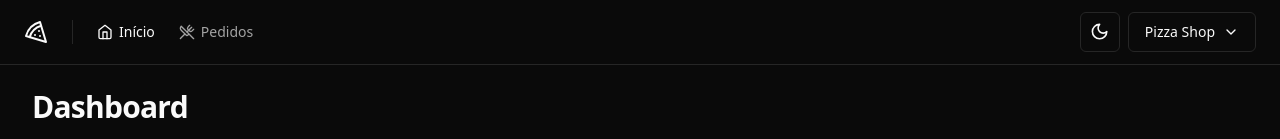
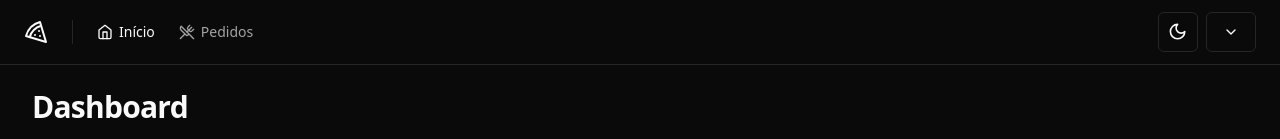
Before and after one commit to luiz21goncalves/ignite-pizzashop-web, a React (Vite) app: page / in a window 1280 px wide. Shown: the top 139 px of the page. Built offline with nearby package versions, Linux system fonts and the light colour scheme; no server answers.

Commit message:
chore: add get profile request

```diff
--- /dev/null
+++ b/src/api/get-profile.ts
@@ -0,0 +1,17 @@
+import { api } from '@/lib/axios'
+
+type GetProfileResponse = {
+  id: string
+  name: string
+  email: string
+  phone: string | null
+  role: 'manager' | 'customer'
+  createdAt: string
+  updatedAt: string
+}
+
+export async function getProfile() {
+  const response = await api.get<GetProfileResponse>('/me')
+
+  return response.data
+}
--- a/src/api/sign-in.ts
+++ b/src/api/sign-in.ts
@@ -4,6 +4,6 @@ type SignInBody = {
   email: string
 }
 
-export async function signIn({ email }: SignInBody): Promise<void> {
+export async function signIn({ email }: SignInBody) {
   await api.post('/authenticate', { email })
 }
--- a/src/components/account-menu.tsx
+++ b/src/components/account-menu.tsx
@@ -1,4 +1,7 @@
+import { useQuery } from '@tanstack/react-query'
 import { Building, ChevronDown, LogOut } from 'lucide-react'
+
+import { getProfile } from '@/api/get-profile'
 
 import { Button } from './ui/button'
 import {
@@ -11,6 +14,11 @@ import {
 } from './ui/dropdown-menu'
 
 export function AccountMenu() {
+  const { data: profile } = useQuery({
+    queryFn: getProfile,
+    queryKey: ['profile'],
+  })
+
   return (
     <DropdownMenu>
       <DropdownMenuTrigger asChild>
@@ -18,7 +26,7 @@ export function AccountMenu() {
           variant="outline"
           className="flex select-none items-center gap-2"
         >
-          Pizza Shop
+          {profile?.name}
           <ChevronDown className="h-4 w-4" />
         </Button>
       </DropdownMenuTrigger>
--- a/src/lib/axios.ts
+++ b/src/lib/axios.ts
@@ -4,4 +4,5 @@ import { ENV } from '@/env'
 
 export const api = axios.create({
   baseURL: ENV.VITE_API_URL,
+  withCredentials: true,
 })
```
